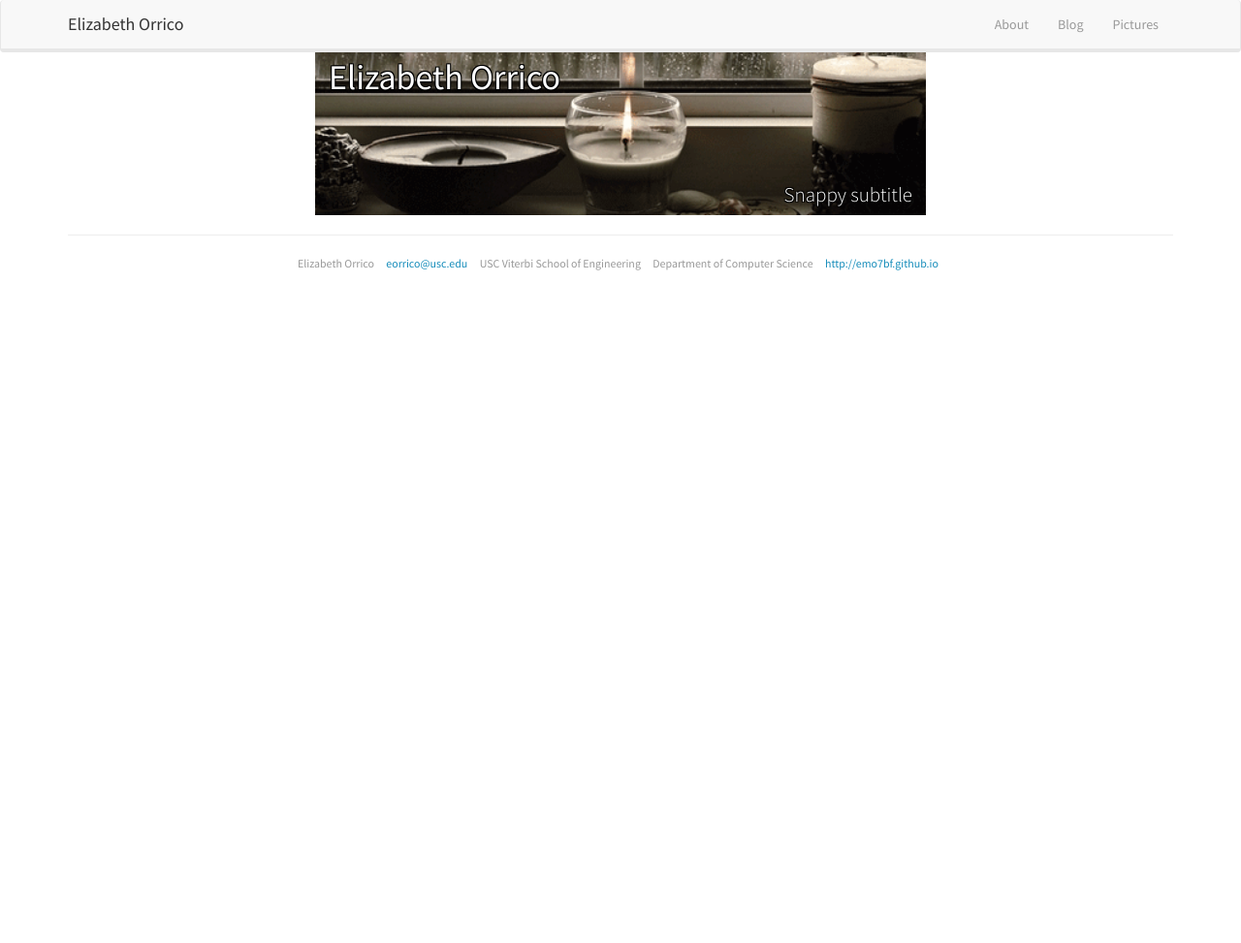
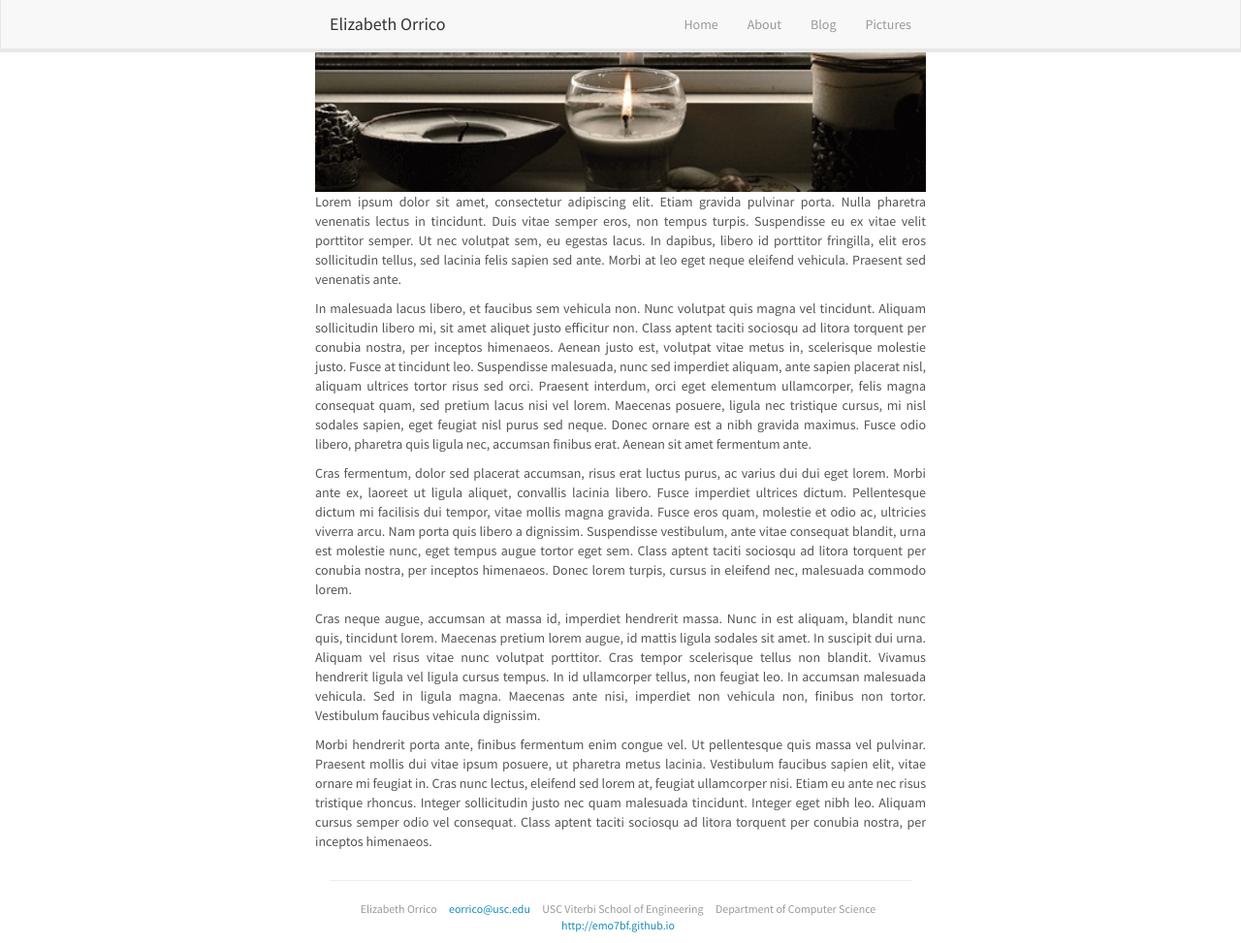
Before and after one commit to andybarron/emo7bf.github.io, a Jekyll site: the page built from index.html, in a window 1280 px wide and 973 px high. Shown: the whole window at 97% size. Built offline with Jekyll 4.4.1, drawn with Linux system fonts in a browser that asks for light colours.

Commit message:
Formatting

```diff
--- a/_includes/header.html
+++ b/_includes/header.html
@@ -1,5 +1,5 @@
 <header>
-  <nav class="navbar navbar-default">
+  <nav class="navbar navbar-default navbar-fixed-top">
     <div class="container">
       <div class="navbar-header">
         <button type="button" class="navbar-toggle collapsed" data-toggle="collapse" data-target="#navigation-menu" aria-expanded="false">
@@ -14,9 +14,12 @@
       </div>
       <div class="collapse navbar-collapse" id="navigation-menu">
         <ul class="nav navbar-nav navbar-right">
+          <li><a href="/">
+            Home
+          </a></li>
           {% for page in site.pages %}
             {% if page.title %}
-              <li><a class="page-link" href="{{ page.url | prepend: site.baseurl }}">
+              <li><a href="{{ page.url | prepend: site.baseurl }}">
                 {{ page.title }}
               </a></li>
             {% endif %}
--- a/css/main.scss
+++ b/css/main.scss
@@ -1,6 +1,17 @@
 ---
 # Only the main Sass file needs front matter (the dashes are enough)
 ---
+
+html {
+  padding-top: 50px;
+}
+
+.banner, .container {
+  max-width: 100%;
+  width: 45em;
+  margin-left: auto;
+  margin-right: auto;
+}
 
 .banner {
   margin-top: -20px;
@@ -22,8 +33,6 @@
 
 .splash {
   background-image: url("{{ '/img/candle.gif' | prepend: site.baseurl }}");
-  max-width: 100%;
-  width: 45em;
   height: 12em;
   background-size: cover;
   background-repeat: no-repeat;
--- a/index.html
+++ b/index.html
@@ -2,32 +2,18 @@
 layout: default
 ---
 
-<div class="banner">
+<div class="banner text-justify">
   <div class="splash">
-    <h1 class="site-header pull-left">Elizabeth Orrico</h1>
-    <p class="lead pull-right">Snappy subtitle</p>
   </div>
+<p>
+Lorem ipsum dolor sit amet, consectetur adipiscing elit. Etiam gravida pulvinar porta. Nulla pharetra venenatis lectus in tincidunt. Duis vitae semper eros, non tempus turpis. Suspendisse eu ex vitae velit porttitor semper. Ut nec volutpat sem, eu egestas lacus. In dapibus, libero id porttitor fringilla, elit eros sollicitudin tellus, sed lacinia felis sapien sed ante. Morbi at leo eget neque eleifend vehicula. Praesent sed venenatis ante.
+</p><p>
+In malesuada lacus libero, et faucibus sem vehicula non. Nunc volutpat quis magna vel tincidunt. Aliquam sollicitudin libero mi, sit amet aliquet justo efficitur non. Class aptent taciti sociosqu ad litora torquent per conubia nostra, per inceptos himenaeos. Aenean justo est, volutpat vitae metus in, scelerisque molestie justo. Fusce at tincidunt leo. Suspendisse malesuada, nunc sed imperdiet aliquam, ante sapien placerat nisl, aliquam ultrices tortor risus sed orci. Praesent interdum, orci eget elementum ullamcorper, felis magna consequat quam, sed pretium lacus nisi vel lorem. Maecenas posuere, ligula nec tristique cursus, mi nisl sodales sapien, eget feugiat nisl purus sed neque. Donec ornare est a nibh gravida maximus. Fusce odio libero, pharetra quis ligula nec, accumsan finibus erat. Aenean sit amet fermentum ante.
+</p><p>
+Cras fermentum, dolor sed placerat accumsan, risus erat luctus purus, ac varius dui dui eget lorem. Morbi ante ex, laoreet ut ligula aliquet, convallis lacinia libero. Fusce imperdiet ultrices dictum. Pellentesque dictum mi facilisis dui tempor, vitae mollis magna gravida. Fusce eros quam, molestie et odio ac, ultricies viverra arcu. Nam porta quis libero a dignissim. Suspendisse vestibulum, ante vitae consequat blandit, urna est molestie nunc, eget tempus augue tortor eget sem. Class aptent taciti sociosqu ad litora torquent per conubia nostra, per inceptos himenaeos. Donec lorem turpis, cursus in eleifend nec, malesuada commodo lorem.
+</p><p>
+Cras neque augue, accumsan at massa id, imperdiet hendrerit massa. Nunc in est aliquam, blandit nunc quis, tincidunt lorem. Maecenas pretium lorem augue, id mattis ligula sodales sit amet. In suscipit dui urna. Aliquam vel risus vitae nunc volutpat porttitor. Cras tempor scelerisque tellus non blandit. Vivamus hendrerit ligula vel ligula cursus tempus. In id ullamcorper tellus, non feugiat leo. In accumsan malesuada vehicula. Sed in ligula magna. Maecenas ante nisi, imperdiet non vehicula non, finibus non tortor. Vestibulum faucibus vehicula dignissim.
+</p><p>
+Morbi hendrerit porta ante, finibus fermentum enim congue vel. Ut pellentesque quis massa vel pulvinar. Praesent mollis dui vitae ipsum posuere, ut pharetra metus lacinia. Vestibulum faucibus sapien elit, vitae ornare mi feugiat in. Cras nunc lectus, eleifend sed lorem at, feugiat ullamcorper nisi. Etiam eu ante nec risus tristique rhoncus. Integer sollicitudin justo nec quam malesuada tincidunt. Integer eget nibh leo. Aliquam cursus semper odio vel consequat. Class aptent taciti sociosqu ad litora torquent per conubia nostra, per inceptos himenaeos.
+</p>
 </div>
-
-<!-- <div class="banner clearfix">
-  <div class="splash pull-left">
-  </div>
-  <div class="pull-left">
-    <h1 class="site-header">Elizabeth Orrico</h1>
-    <p class="lead">Snappy subtitle</p>
-  </div>
-</div> -->
-
-<!-- <div class="row banner">
-  <div class="col-sm-3" style="background-color: blue;">
-    Hello World
-  </div>
-  <div class="splash col-sm-6">
-  </div>
-  <div class="col-sm-3" style="background-color: pink;">
-    I'm Elizabeth
-  </div>
-</div> -->
-
-<!-- <img class="pull-right" src="{{ '/img/candle.gif' | prepend: site.baseurl }}"
-  style="width: 100%;"> -->
```
